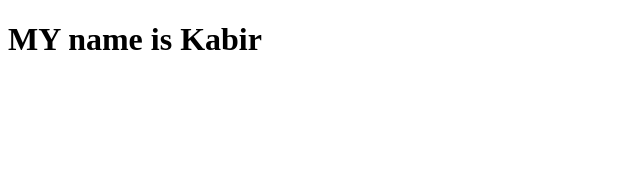
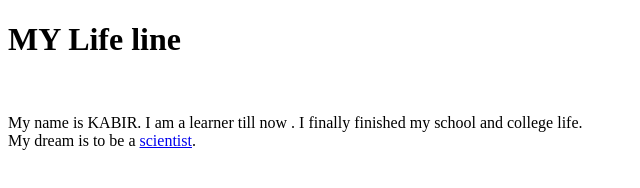
Before and after one commit to SKABir2002/gitHUBdestop, a plain HTML site: page index.html in a window 1280 px wide. Shown: the whole page, without its empty margins (0-640 px from the left). Drawn offline with Linux system fonts and the light colour scheme.

Commit message:
my biodata

```diff
--- a/index.html
+++ b/index.html
@@ -7,6 +7,9 @@
     <title>Document</title>
 </head>
 <body>
-    <h1>MY name is Kabir</h1>
+    <h1 align="centre">MY Life line</h1><br>
+    <p>My name is KABIR. I am a learner till now . I finally finished my school and college life. <br>
+    My dream is to be a <a href="https://en.wikipedia.org/wiki/Scientist">scientist</a>.  </p>
+
 </body>
 </html>
```
Also changed, not shown: style.css (added).
